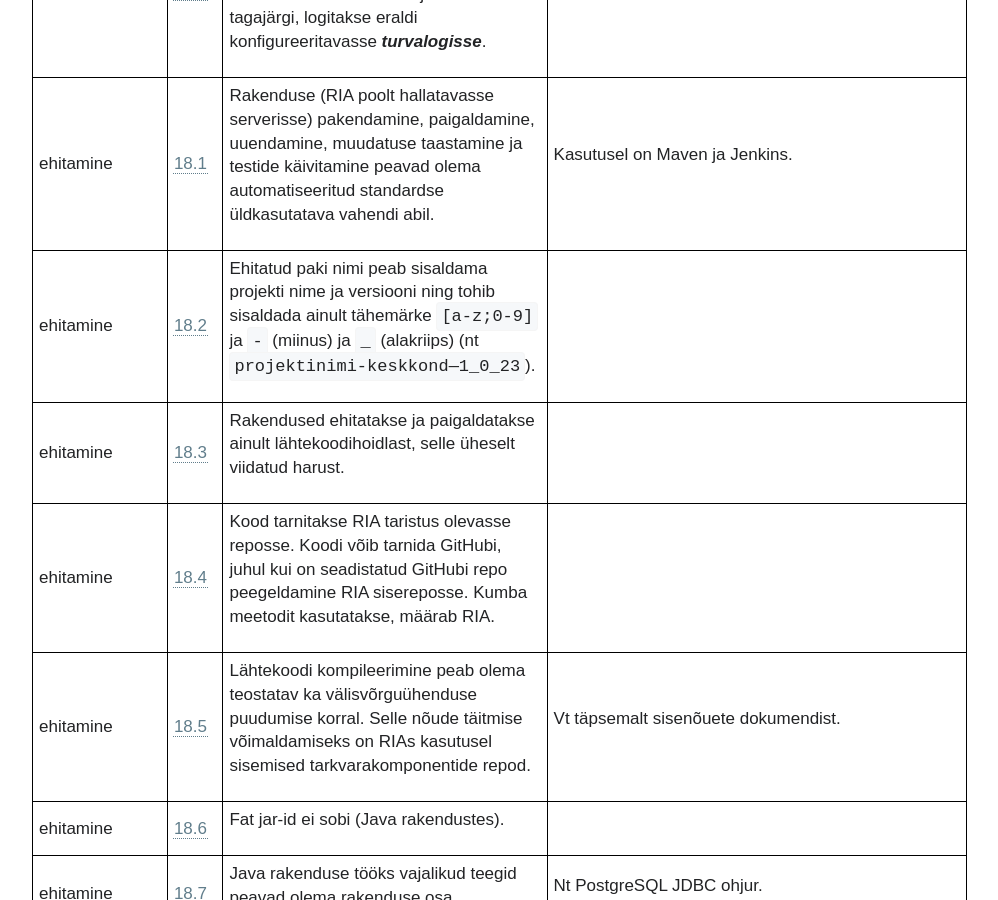
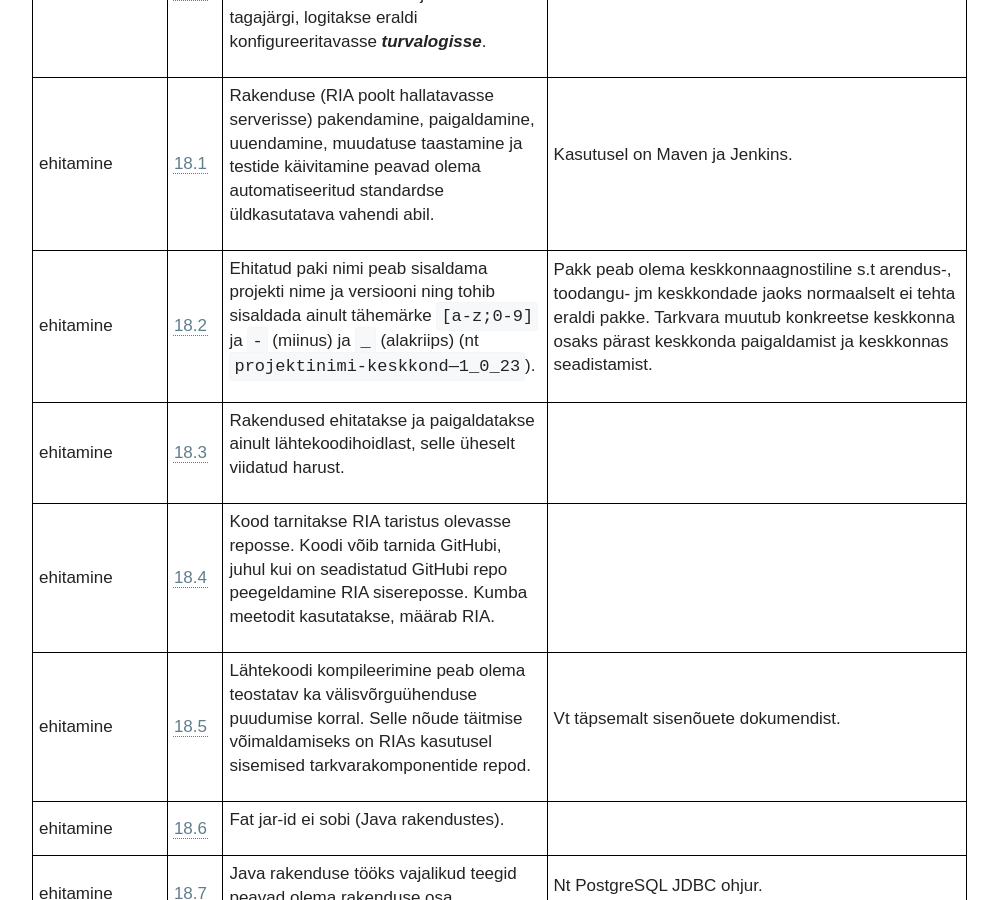
Before and after one commit to e-gov/MFN, a Jekyll site: the page built from index.md, in a window 1280 px wide and 900 px high, scrolled down 9126 px. Shown: the whole window, without its empty margins (0-998 px from the left). Built offline with Jekyll 4.4.1, drawn with Linux system fonts in a browser that asks for light colours; our own code applies the rules of GitHub Pages for plain Markdown files.

Commit message:
Nõude 18.1 (ehitamine) sõnastuse täpsustamine

```diff
--- a/_data/Nouded.yml
+++ b/_data/Nouded.yml
@@ -234,7 +234,7 @@
       sel: 'Kasutusel on Maven ja Jenkins.'
     - nr: 2
       son: 'Ehitatud paki nimi peab sisaldama projekti nime ja versiooni ning tohib sisaldada ainult tähemärke `[a-z;0-9]` ja `-` (miinus) ja `_` (alakriips) (nt `projektinimi-keskkond—1_0_23`).'
-      sel: ''
+      sel: 'Pakk peab olema keskkonnaagnostiline s.t arendus-, toodangu- jm keskkondade jaoks normaalselt ei tehta eraldi pakke. Tarkvara muutub konkreetse keskkonna osaks pärast keskkonda paigaldamist ja keskkonnas seadistamist.'
     - nr: 3
       son: 'Rakendused ehitatakse ja paigaldatakse ainult lähtekoodihoidlast, selle üheselt viidatud harust.'
       sel: ''
```
